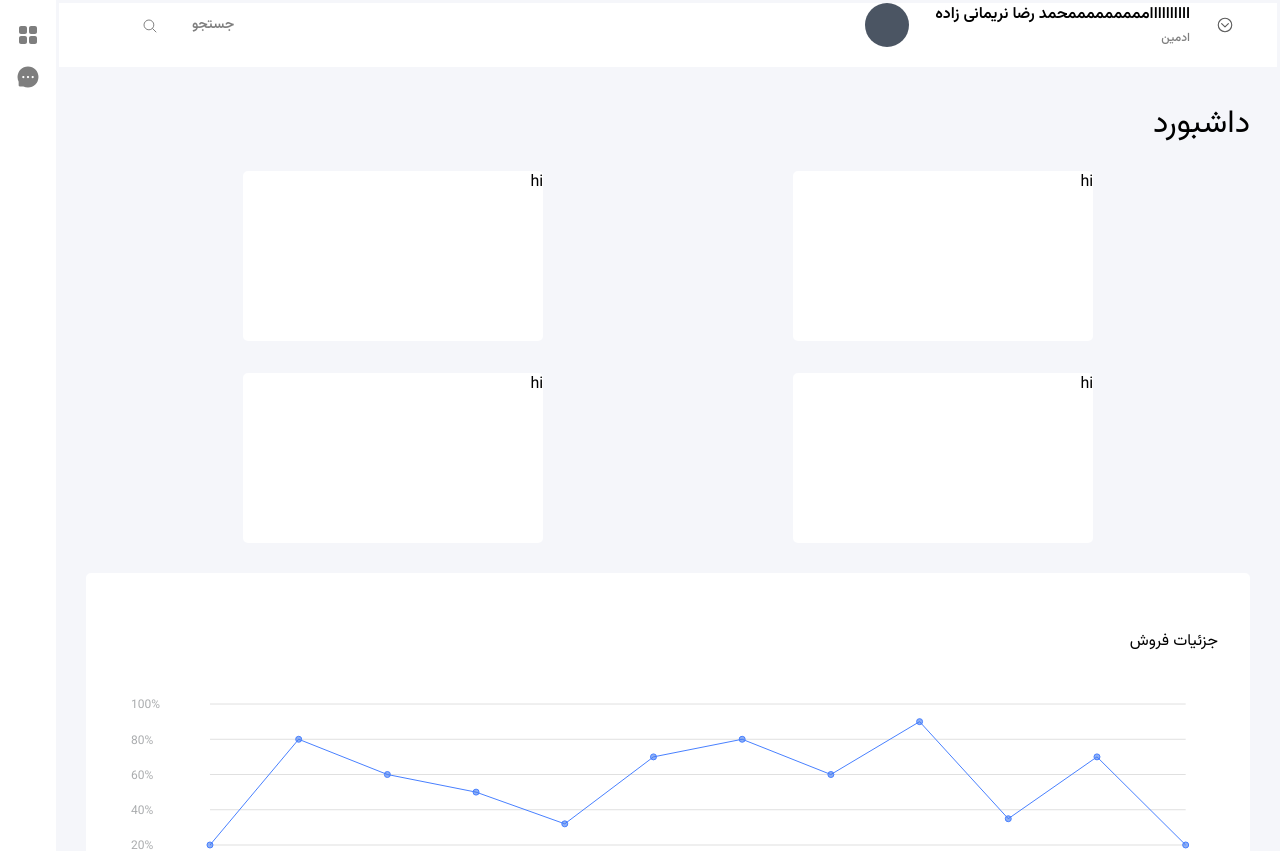
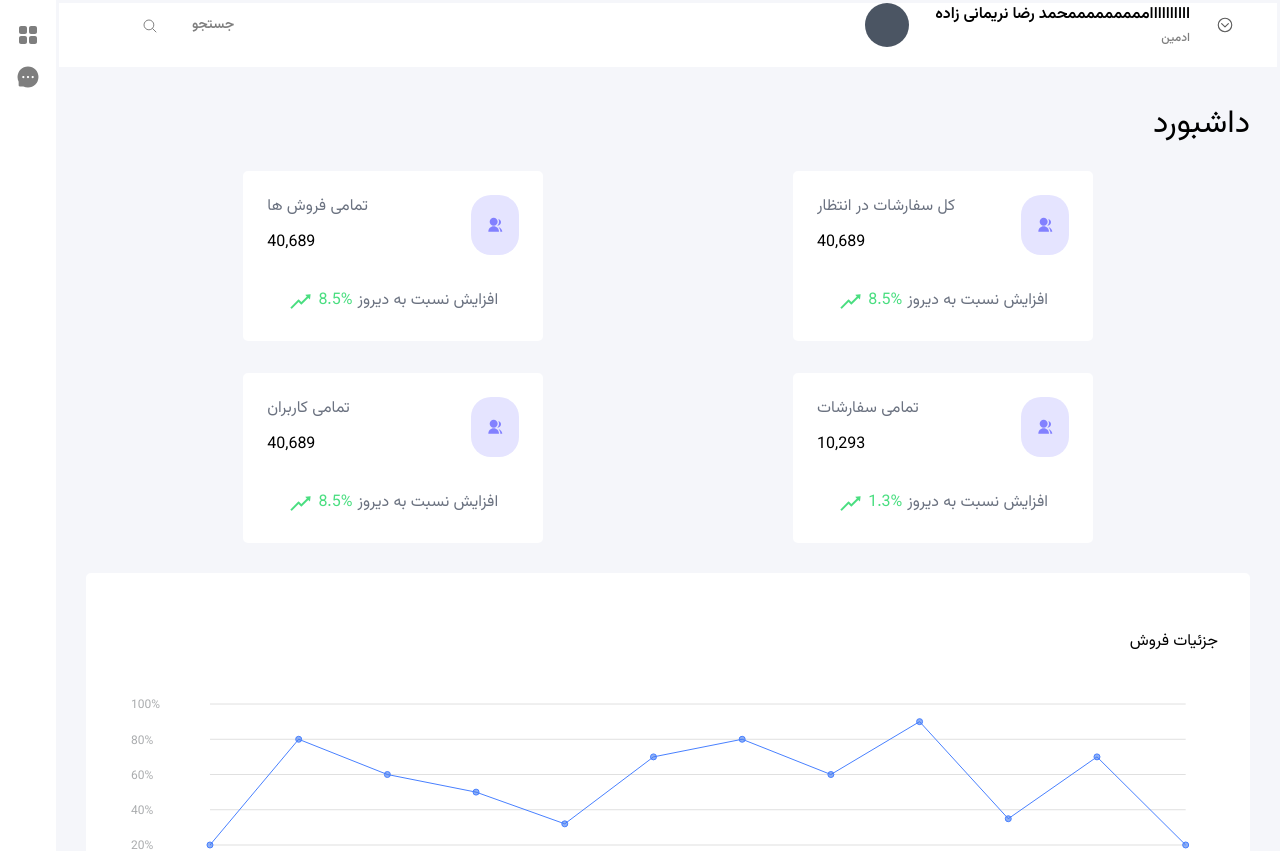
Before and after one commit to elahenarimani/admin-dashboard-next, a Next.js app: page / in a window 1280 px wide. Shown: the top 851 px of the page. Built offline with nearby package versions, Linux system fonts and the light colour scheme.

Commit message:
edite inbox component

```diff
--- a/src/app/inbox/page.tsx
+++ b/src/app/inbox/page.tsx
@@ -43,9 +43,9 @@ const InboxPage = () => {
     }
   ];
   return (
-    <div className="inbox w-full h-full   pl-[30px] pr-[30px] bg-[#F5F6FA]">
+    <div className="inbox w-full min-h-screen   pl-[30px] pr-[30px] bg-[#F5F6FA]">
       <p className="text-[32px] mt-[30px] mb-[23px]">صندوق ورودی</p>
-     <div className="w-full h-full flex justify-between items-start gap-[30px] pt-0 mt-0">
+     <div className="w-full min-h-screen flex justify-between items-start gap-[30px] pt-0 mt-0">
      <LeftSide/>
      <RightSide />
      </div>
--- a/src/app/layout.tsx
+++ b/src/app/layout.tsx
@@ -2,10 +2,9 @@ import type { Metadata } from "next";
 import { Vazirmatn } from "next/font/google";
 import "./globals.css";
 import ProductPage from "./product/layout";
-
 import Navigation from "@/components/mainLayOut/navigation/Navigation";
 import SideBar from "@/components/mainLayOut/sideBar/SideBar";
-const vazir = Vazirmatn({ subsets: ["arabic"] });
+const vazir = Vazirmatn({ subsets: ["arabic" , "latin"] });
 export const metadata: Metadata = {
   title: "Admin-Dashboard",
   description: "Generated by create next app",
--- a/src/app/page.tsx
+++ b/src/app/page.tsx
@@ -1,24 +1,108 @@
 import ProductPage from "./product/layout";
 import RenderLineChart from "@/components/mainLayOut/renderLineChart/renderLineChart";
-// import Salesdetail from "@/components/salesDetail/Sales
-
+import { RiGroupFill } from "react-icons/ri";
+import { AiOutlineRise } from "react-icons/ai";
 export default function Home() {
   return (
-    <div  className="w-full  ">
+    <div className="w-full  ">
       <p className="w-full text-[32px] mt-[30px] mb-[23px]">داشبورد</p>
       <div>
-      <div className="w-full grid sm:grid-cols-1 gap-y-8 md:grid-cols-2 2xl:flex 2xl:justify-between items-center justify-items-center pl-0 pr-0 pl-[32px] pr-[32px]">
-        <div className="total-users w-[300px] h-[170px] bg-white rounded-[5px]">
-          hi
+        <div className="w-full grid sm:grid-cols-1 gap-y-8 md:grid-cols-2 2xl:flex 2xl:justify-between items-center justify-items-center  pl-[32px] pr-[32px]">
+          <div className="total-users w-[300px] h-[170px] bg-white rounded-[5px] p-[24px]">
+            <div className="w-full h-full flex flex-col justify-between items-center gap-[30px]">
+              <div className="w-full h-full flex flex-row justify-between items-center ">
+                <div className="w-[60px] h-[60px] bg-[#E5E4FF] flex justify-center items-center rounded-[20px]">
+                  <RiGroupFill className="text-[#8280FF]" />
                 </div>
-        <div className="total-order w-[300px] h-[170px] bg-white rounded-[5px]">
-          hi
+                <div className="w-full h-full flex flex-col justify-between items-end">
+                  <div>
+                    <p className="text-gray-500">کل سفارشات در انتظار</p>
+                  </div>
+                  <div>
+                    <p>40,689</p>
+                  </div>
+                </div>
+              </div>
+              <div className="w-full h-full flex flex-row justify-center items-center gap-[5px]">
+                <p className="text-gray-500">افزایش نسبت به دیروز</p>
+                <p className="text-green-400">8.5%</p>
+                <div>
+                  <AiOutlineRise className="text-[25px] text-green-400" />
+                </div>
+              </div>
+            </div>
+          </div>
+          <div className="total-order w-[300px] h-[170px] bg-white rounded-[5px] p-[24px]">
+          <div className="w-full h-full flex flex-col justify-between items-center gap-[30px]">
+              <div className="w-full h-full flex flex-row justify-between items-center ">
+                <div className="w-[60px] h-[60px] bg-[#E5E4FF] flex justify-center items-center rounded-[20px]">
+                  <RiGroupFill className="text-[#8280FF]" />
+                </div>
+                <div className="w-full h-full flex flex-col justify-between items-end">
+                  <div>
+                    <p className="text-gray-500">تمامی فروش ها</p>
+                  </div>
+                  <div>
+                    <p>40,689</p>
+                  </div>
+                </div>
+              </div>
+              <div className="w-full h-full flex flex-row justify-center items-center gap-[5px]">
+                <p className="text-gray-500">افزایش نسبت به دیروز</p>
+                <p className="text-green-400">8.5%</p>
+                <div>
+                  <AiOutlineRise className="text-[25px] text-green-400" />
+                </div>
+              </div>
+            </div>
           </div>
           <div className="total-sales w-[300px] h-[170px] bg-white rounded-[5px]">
-          hi
+          <div className="w-full h-full flex flex-col justify-between items-center gap-[30px] p-[24px]">
+              <div className="w-full h-full flex flex-row justify-between items-center ">
+                <div className="w-[60px] h-[60px] bg-[#E5E4FF] flex justify-center items-center rounded-[20px]">
+                  <RiGroupFill className="text-[#8280FF]" />
+                </div>
+                <div className="w-full h-full flex flex-col justify-between items-end">
+                  <div>
+                    <p className="text-gray-500">تمامی سفارشات</p>
+                  </div>
+                  <div>
+                    <p>10,293</p>
+                  </div>
+                </div>
+              </div>
+              <div className="w-full h-full flex flex-row justify-center items-center gap-[5px]">
+                <p className="text-gray-500">افزایش نسبت به دیروز</p>
+                <p className="text-green-400">1.3%</p>
+                <div>
+                  <AiOutlineRise className="text-[25px] text-green-400" />
+                </div>
+              </div>
+            </div>
           </div>
           <div className="total-pending w-[300px] h-[170px] bg-white rounded-[5px]">
-          hi
+          <div className="w-full h-full flex flex-col justify-between items-center gap-[30px] p-[24px]">
+              <div className="w-full h-full flex flex-row justify-between items-center ">
+                <div className="w-[60px] h-[60px] bg-[#E5E4FF] flex justify-center items-center rounded-[20px]">
+                  <RiGroupFill className="text-[#8280FF]" />
+                </div>
+                <div className="w-full h-full flex flex-col justify-between items-end">
+                  <div>
+                    <p className="text-gray-500">تمامی کاربران</p>
+                  </div>
+                  <div>
+                    <p>40,689</p>
+                  </div>
+                </div>
+              </div>
+              <div className="w-full h-full flex flex-row justify-center items-center gap-[5px]">
+                <p className="text-gray-500">افزایش نسبت به دیروز</p>
+                <p className="text-green-400">8.5%</p>
+                <div>
+                  <AiOutlineRise className="text-[25px] text-green-400" />
+                </div>
+              </div>
+            </div>
           </div>
         </div>
       </div>
--- a/src/components/inbox/rightSide/checkBox/CheckBox.tsx
+++ b/src/components/inbox/rightSide/checkBox/CheckBox.tsx
@@ -5,7 +5,6 @@ const CheckBox = () => {
     <div>
       <input
                 type="checkbox"
-                // id={`${item.id}`}
                 className="w-[16px] h-[16px]"
               />
     </div>
--- /dev/null
+++ b/src/components/inbox/rightSide/rightSide.css
@@ -0,0 +1,3 @@
+.message:last-child{
+    border-bottom: none;
+}
```
Also changed, not shown: src/components/inbox/rightSide/RightSide.tsx (+84 -15 lines), src/components/mainLayOut/navigation/Navigation.tsx (+6 -1 lines). Lines whose indentation alone changed are shown as unchanged.
